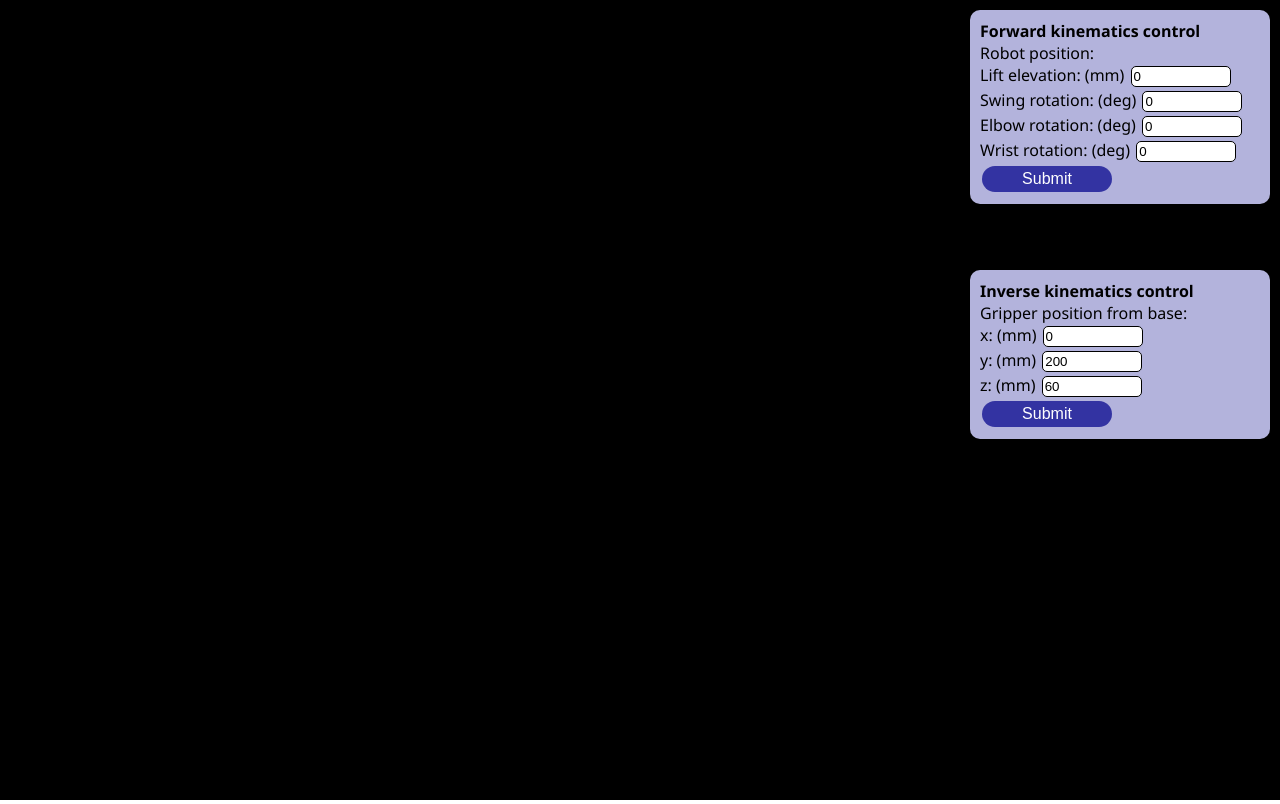
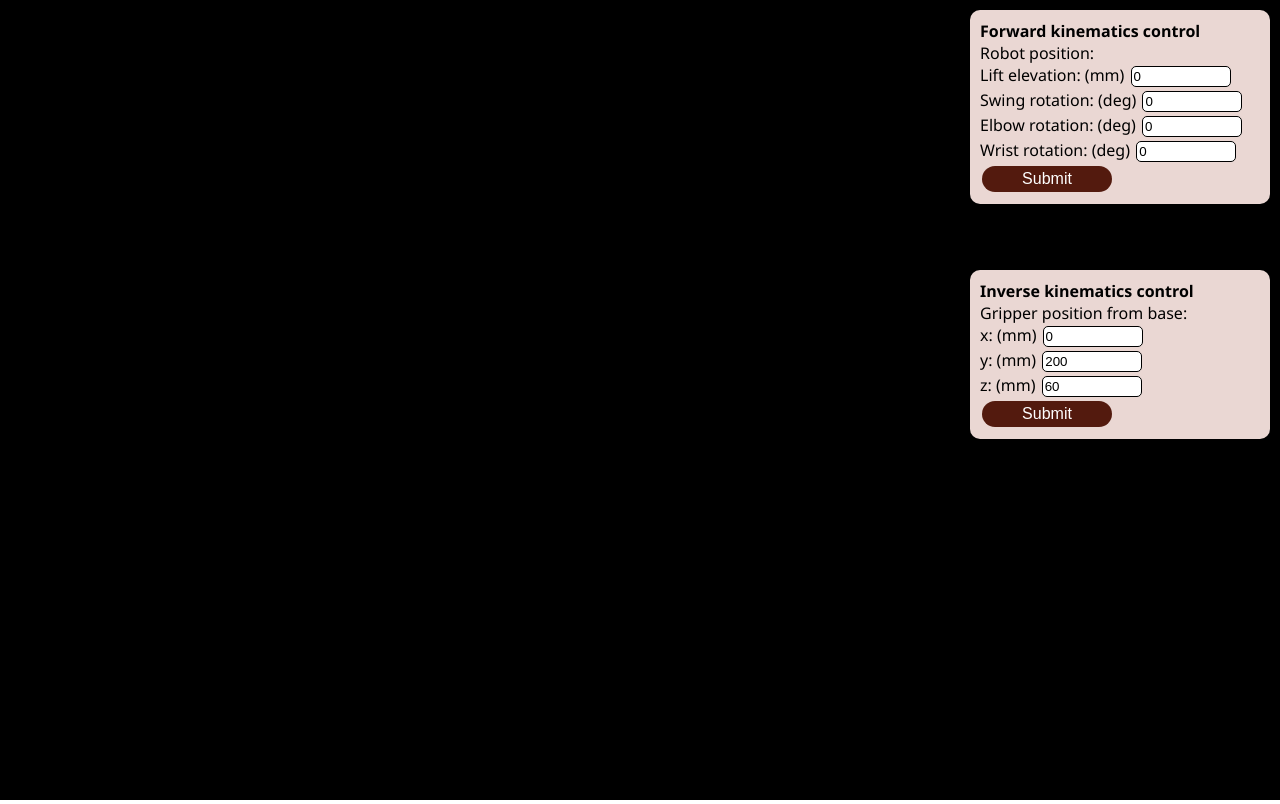
Before and after one commit to lombardero/crane-control-demo, a website built with Vite: page index.html in a window 1280 px wide. Built offline with nearby package versions, Linux system fonts and the light colour scheme.

Commit message:
Add monumental color scheme

```diff
--- a/src/geometry/inverse_kinematics.ts
+++ b/src/geometry/inverse_kinematics.ts
@@ -82,10 +82,6 @@ class InverseKinematicsCalculator implements InverseKinematics {
         (2 * this.geometry.swingToElbow * desiredSwingToWristDistanceXY)
     );
 
-    console.log(
-      `Additionla swing angle: ${(additionalSwingAngle * 180) / Math.PI}`
-    );
-
     const additionalWristAngle = Math.acos(
       (desiredSwingToWristDistanceXY ** 2 -
         this.geometry.swingToElbow ** 2 +
--- a/src/render/robot_renderer.ts
+++ b/src/render/robot_renderer.ts
@@ -50,7 +50,7 @@ export class RobotRender implements RobotControl {
       geometry.minHeight - 2 * geometry.thickness
     );
 
-    const material = new THREE.MeshPhysicalMaterial({ color: 0x005588 });
+    const material = new THREE.MeshPhysicalMaterial({ color: 0xf84c24 });
 
     this.swing = new THREE.Object3D();
     this.elbow = new THREE.Object3D();
--- a/src/style.css
+++ b/src/style.css
@@ -19,7 +19,7 @@ html {
   width: 300px;
   top: 10px;
   right: 10px;
-  background-color: #cbcbeb;
+  background-color: #ead7d3;
   padding: 10px;
   border: 1px;
   border-radius: 10px;
@@ -28,12 +28,10 @@ html {
 
 .firstForm {
   top: 10px;
-  background-color: #b3b3dc;
 }
 
 .secondForm {
   top: 270px;
-  background-color: #b3b3dc;
   color: black;
 }
 
@@ -64,13 +62,13 @@ html {
 
 .firstForm input[type="submit"],
 .secondForm input[type="submit"] {
-  background-color: #3333a2;
+  background-color: #531a0e;
   color: white;
 }
 
 .firstForm input[type="submit"]:active,
 .secondForm input[type="submit"]:active {
-  background-color: #6666b9;
+  background-color: #f84c24;
   color: white;
 }
 
```
